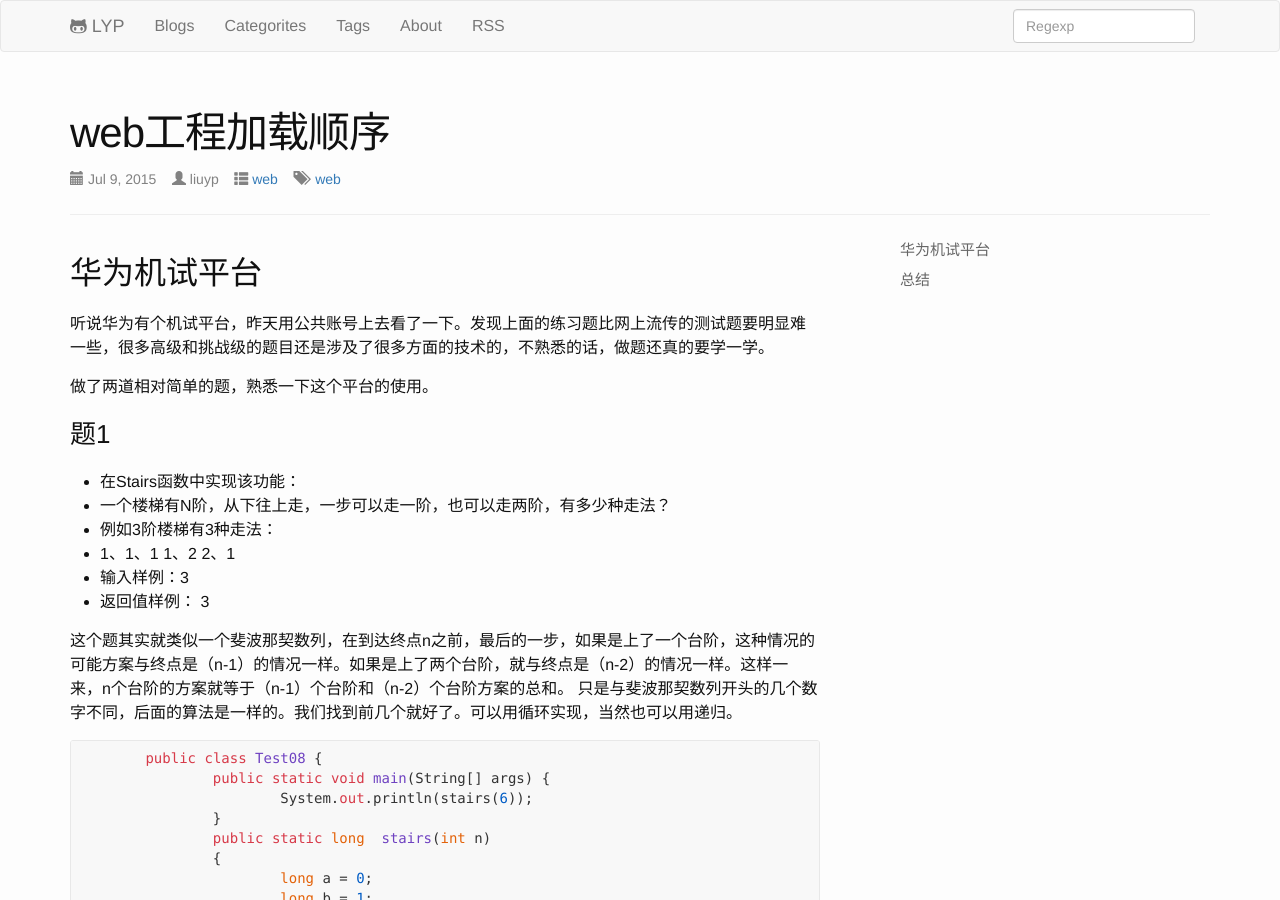
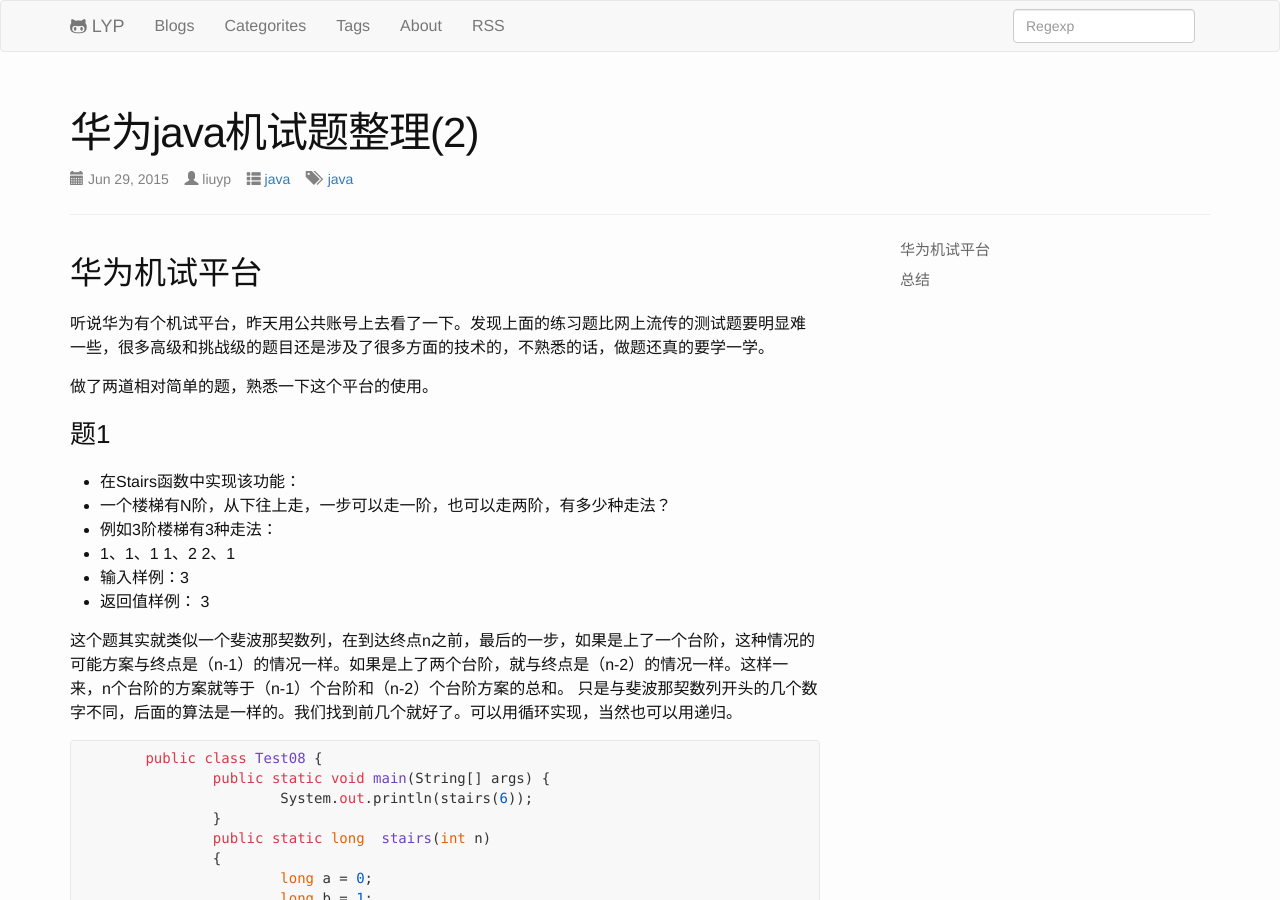
Before and after one commit to liuyuping459/liuyuping459.github.io, a Jekyll site: the page built from _posts/2015-06-29-huawei java operating examination 2.md, in a window 1280 px wide and 900 px high. Built offline with Jekyll 4.4.1, drawn with Linux system fonts in a browser that asks for light colours; nearby versions of some CDN libraries; comment, search, counter and statistics services are not loaded.

```diff
--- a/_posts/2015-06-29-huawei java operating examination 2.md
+++ b/_posts/2015-06-29-huawei java operating examination 2.md
@@ -1,10 +1,10 @@
 ---
 layout: post
-title: "web工程加载顺序"
-date: 2015-07-09 16:45:00
+title: "华为java机试题整理(2)"
+date: 2015-06-29 13:20:00
 author: liuyp
-categories: web
-tags: web
+categories: java
+tags: java
 ---
 
 * content
```
Also changed, not shown: _posts/2015-07-08-web.xml loading.md (+4 -4 lines).
